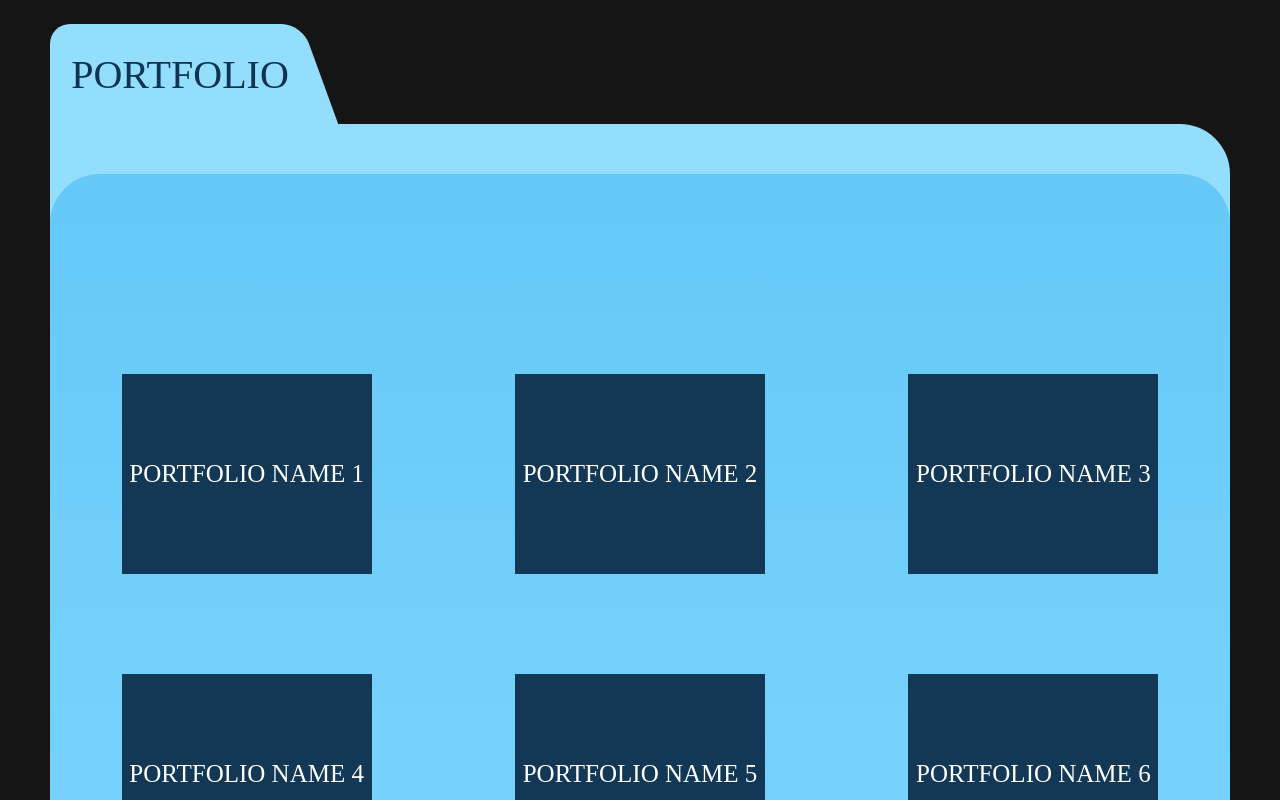
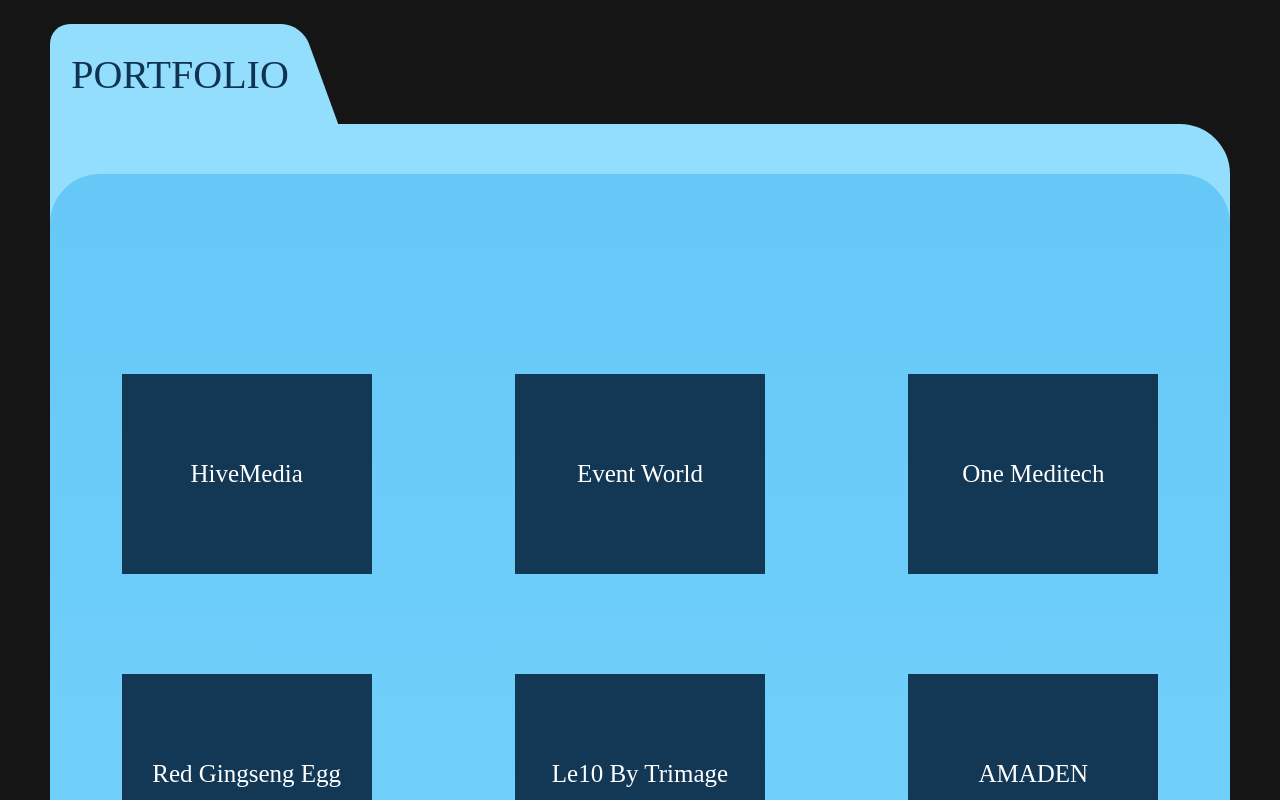
Before and after one commit to nahyunee96/nahyun-portfolio-react, a Next.js app: page / in a window 1280 px wide. Shown: the part 2000-2800 px from the top of the page. Built offline with nearby package versions, Linux system fonts and the light colour scheme; a web font is replaced by a local one.

Commit message:
portfolio update

```diff
--- a/pages/index.tsx
+++ b/pages/index.tsx
@@ -6,7 +6,64 @@ import styles from '../styles/Home.module.scss'
 const Home: NextPage = () => {
   const [menuOpen, setMenuOpen] = useState<boolean>(false);
 
-  //const portfolios = [''];
+  const portfolios = [
+    {
+      name: 'HiveMedia',
+      src: '//13.125.72.223'
+    },
+    {
+      name: 'Event World',
+      src: '//eventworld.kr'
+    },
+    {
+      name: 'One Meditech',
+      src: '//portfolio.nhkim96.com/onemeditech'
+    },
+    {
+      name: 'Red Gingseng Egg',
+      src: '//portfolio.nhkim96.com/hongsam'
+    },
+    {
+      name: 'Le10 By Trimage',
+      src: '//portfolio.nhkim96.com/le10bytrimage'
+    },
+    {
+      name: 'AMADEN',
+      src: '//portfolio.nhkim96.com/amaden'
+    },
+    {
+      name: 'LAKMON',
+      src: '//portfolio.nhkim96.com/dongtanlakmon'
+    },
+    {
+      name: 'ELSIGNATURE',
+      src: '//portfolio.nhkim96.com/elsignature'
+    },
+    {
+      name: 'G Well Estate',
+      src: '//portfolio.nhkim96.com/gwellestate'
+    },
+    {
+      name: 'HERITAGE',
+      src: '//portfolio.nhkim96.com/heritage'
+    },
+    {
+      name: 'Ulleng',
+      src: '//portfolio.nhkim96.com/ulleng'
+    },
+    {
+      name: 'TiGroup',
+      src: '//portfolio.nhkim96.com/tigroup'
+    },
+    {
+      name: 'TwentyFirst',
+      src: '//portfolio.nhkim96.com/twentyfirst'
+    },
+    {
+      name: 'Us_Maska',
+      src: '//portfolio.nhkim96.com/us_maska'
+    }
+  ]
 
   useEffect(() => {
     if (typeof window !== "undefined") {
@@ -95,8 +152,7 @@ const Home: NextPage = () => {
         transitionLayer.classList.add(styles.closing);
       }, 200);
       setMenuOpen(false);
-
-    }
+    };
   };
 
   return (
@@ -155,11 +211,9 @@ const Home: NextPage = () => {
               그만큼 기술을 빨리 터득하는 편입니다 ! <br />
               부족할 수는 있지만, 제 자신에게 부끄럽지는 않게 <br />
               작업하고, 노력하고 있습니다.
-
             </p>
           </div>
         </div>
-
       </section>
       <section className={styles.portfolio} id="sMove3">
         <div className={styles.tabTopWrap}>
@@ -173,17 +227,17 @@ const Home: NextPage = () => {
           <div className={styles.inner}>
             <ul className={styles.stackWrap}>
               {
-                Array(9).fill(0).map((_: number, i: number) => (
+                portfolios.map((item: { name: string; src: string; }, i: number) => (
                   <li className={styles.stackBox} key={`li-${i}`}>
-                    <Link href={{ pathname: '/' }}>
+                    <a href={item.src} target="_blank" rel="noreferrer">
                       <a className={styles.stack}>
                         <div className={styles.stack__deco}></div>
                         <div className={styles.stack__deco}></div>
                         <div className={styles.stack__deco}></div>
                         <div className={styles.stack__deco}></div>
-                        <div className={styles.stack__figure}>PORTFOLIO NAME {i+1}</div>
+                        <div className={styles.stack__figure}>{item.name}</div>
                       </a>
-                    </Link>
+                    </a>
                   </li>
                 ))
               }
```
Also changed, not shown: 1 other file (tests, documents, lock files or other folders).
